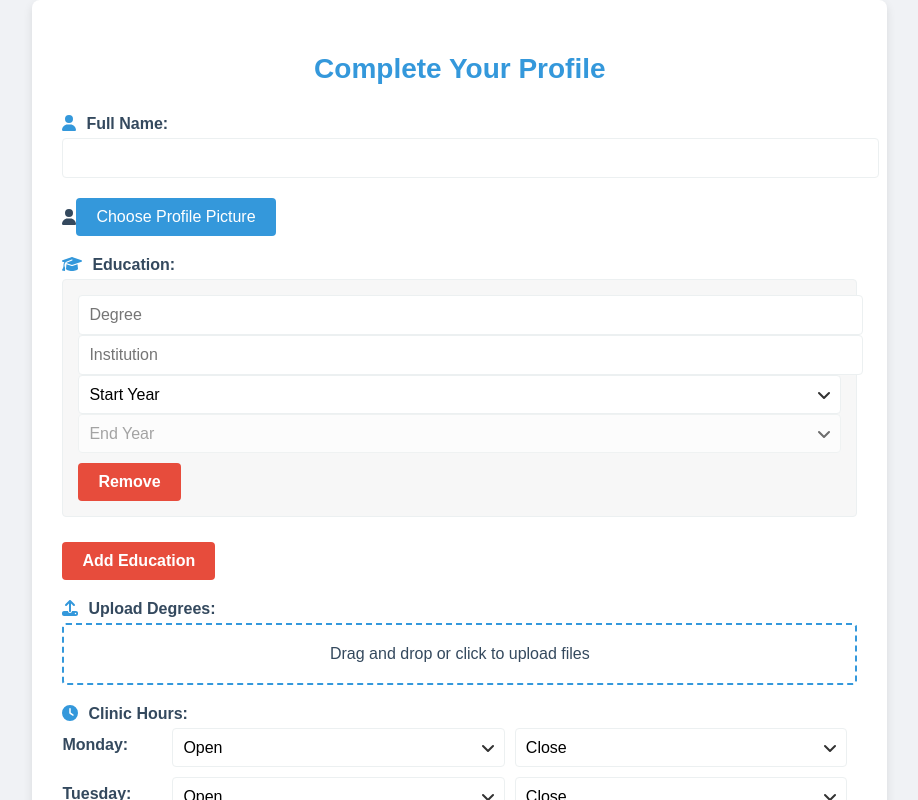
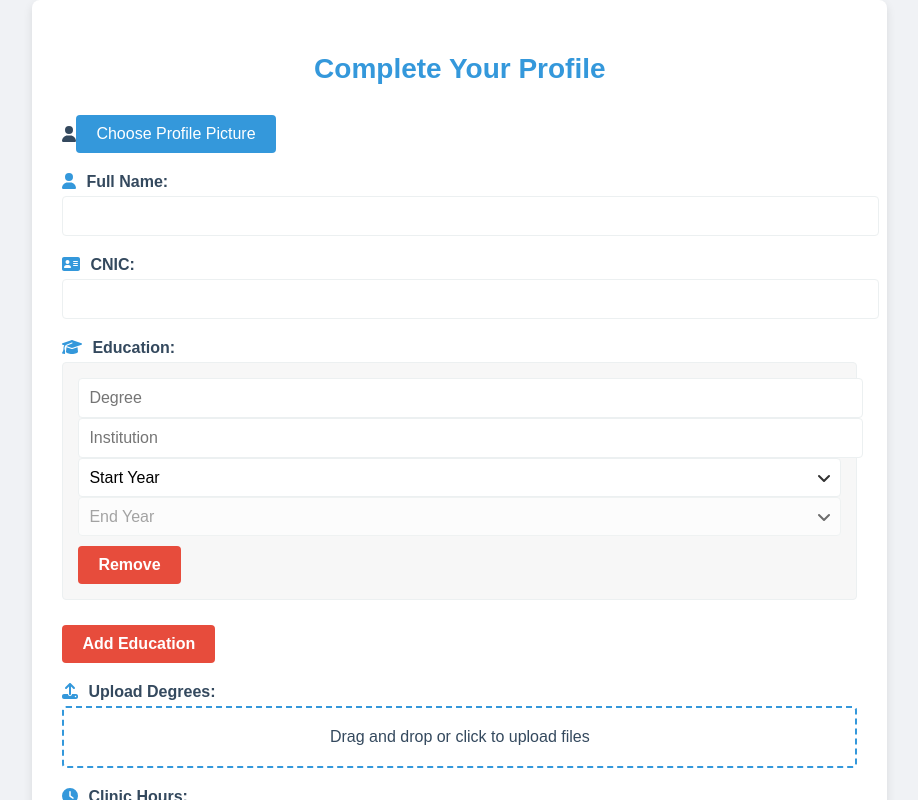
Before and after one commit to hassaan871/smarthealthpro-web, a React (Create React App) app: page /profile-completion in a window 1280 px wide. Shown: the top 800 px of the page, without its empty margins (166-1084 px from the left). Built offline with nearby package versions, Linux system fonts and the light colour scheme; no server answers.

Commit message:
profile completion cnic input added

```diff
--- a/src/components/authentication/signup/UserProfileCompletion.js
+++ b/src/components/authentication/signup/UserProfileCompletion.js
@@ -161,23 +161,22 @@ const UserProfileCompletion = () => {
     return times;
   };
 
+  const handleCnicChange = (e) => {
+    const { name, value } = e.target;
+    if (name === 'cnic') {
+      // Limit CNIC input to 13 digits
+      setUser(prevUser => ({ ...prevUser, [name]: value.slice(0, 13).replace(/\D/g, '') }));
+    } else {
+      setUser(prevUser => ({ ...prevUser, [name]: value }));
+    }
+  };
+
   return (
     <div className="profile-completionscreen-container">
       <h2 className="profile-completionscreen-header">Complete Your Profile</h2>
       <form onSubmit={handleSubmit}>
-        <div className="profile-completionscreen-form-group">
-          <label><FontAwesomeIcon icon={faUser} className="fa-icon" />Full Name:</label>
-          <input
-            type="text"
-            name="fullName"
-            value={user.fullName}
-            onChange={handleInputChange}
-            required
-            className="profile-completionscreen-form-input"
-          />
-        </div>
 
-        <div className="profile-picture-container">
+      <div className="profile-picture-container">
           {previewImage ? (
             <img
               src={previewImage}
@@ -195,6 +194,35 @@ const UserProfileCompletion = () => {
             className="profile-picture-input"
           />
         </div>
+
+        <div className="profile-completionscreen-form-group">
+          <label><FontAwesomeIcon icon={faUser} className="fa-icon" />Full Name:</label>
+          <input
+            type="text"
+            name="fullName"
+            value={user.fullName}
+            onChange={handleInputChange}
+            required
+            className="profile-completionscreen-form-input"
+          />
+        </div>
+
+
+        <div className="profile-completionscreen-form-group">
+          <label><FontAwesomeIcon icon={faAddressCard} className="fa-icon" />CNIC:</label>
+          <input
+            type="text"
+            name="cnic"
+            value={user.cnic}
+            onChange={handleInputChange}
+            required
+            className="profile-completionscreen-form-input"
+            pattern="[0-9]{13}"
+            title="Please enter a valid 13-digit CNIC number"
+          />
+        </div>
+
+
 
         <div className="profile-completionscreen-form-group">
           <label><FontAwesomeIcon icon={faGraduationCap} className="fa-icon" />Education:</label>
```
